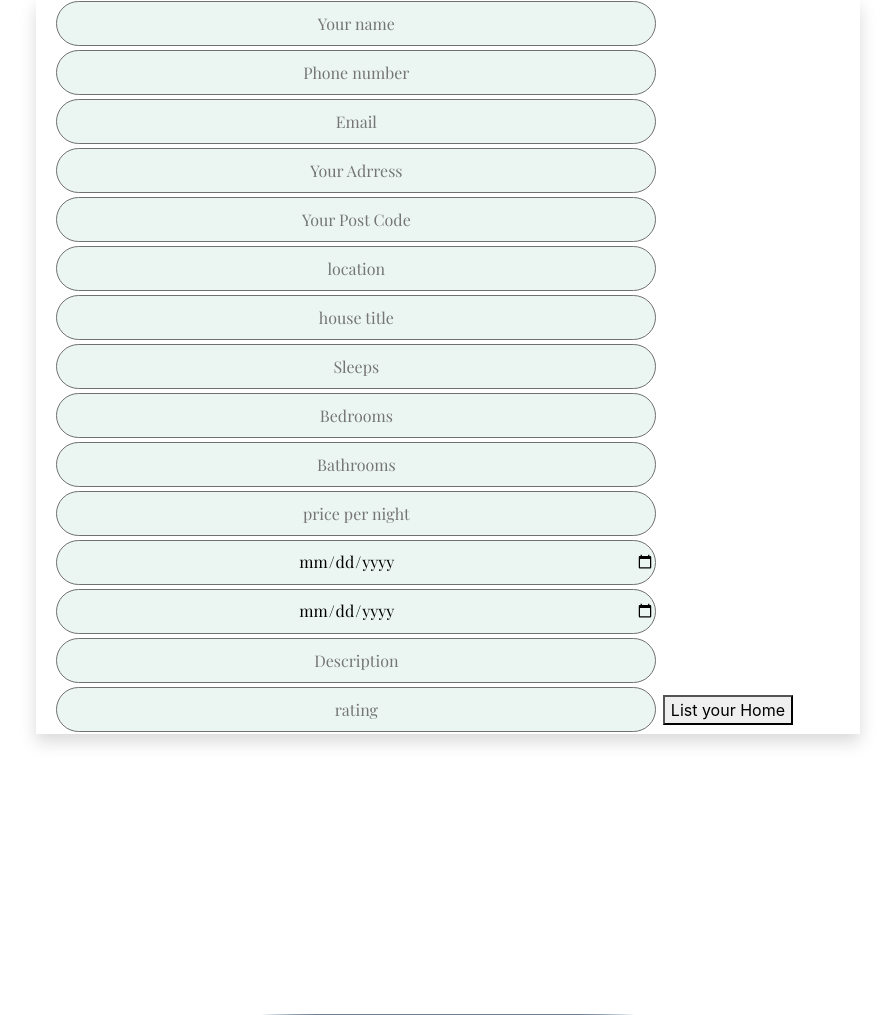
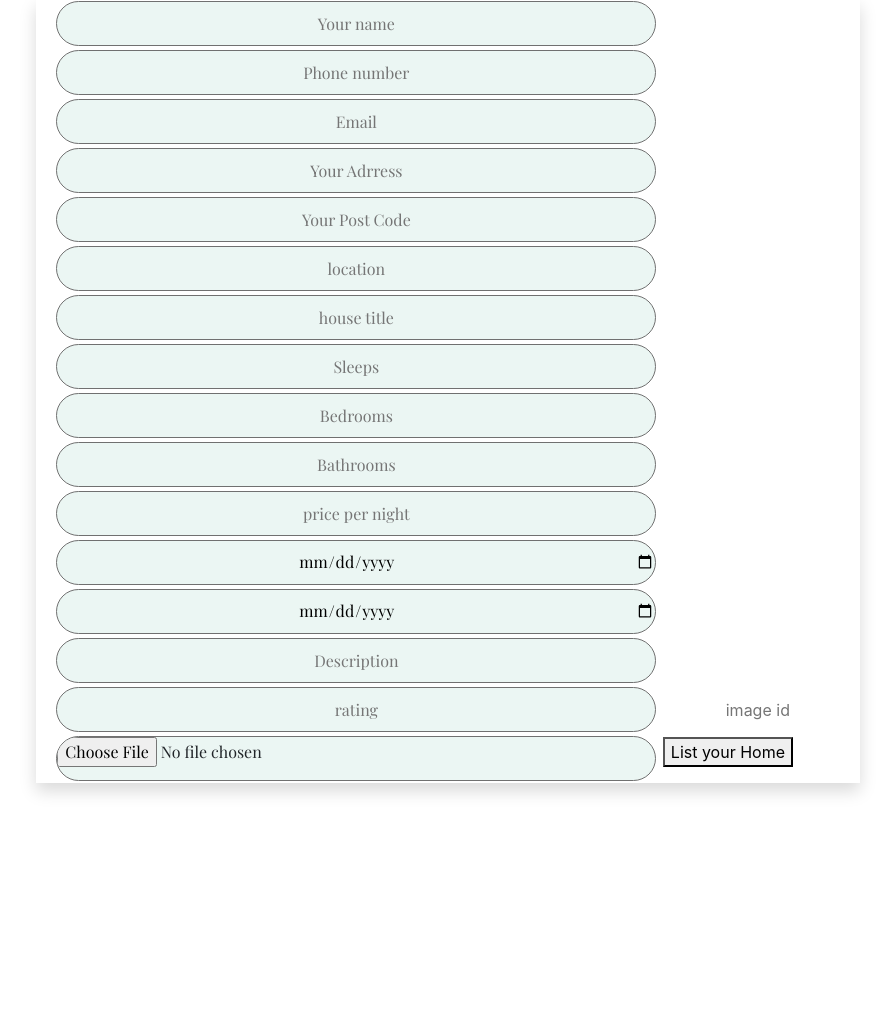
Before and after one commit to e-h-dev/kosher-gataways, a Django app: page /rentals/list_home in a window 1280 px wide. Shown: the part 176-1191 px from the top of the page, without its empty margins (192-1087 px from the left). Run offline with Django 5.2, Linux system fonts and the light colour scheme; a user stored in the database is signed in; some libraries are stand-ins or nearby versions; some web fonts are replaced.

Commit message:
Updated repository

```diff
--- a/kosher_getaways/rentals/forms.py
+++ b/kosher_getaways/rentals/forms.py
@@ -1,5 +1,6 @@
 from django import forms
-from .models import Location, Rentals, Image
+from django.forms import modelformset_factory
+from .models import Rentals, Image
 
 
 class RentalForm(forms.ModelForm):
@@ -10,3 +11,16 @@ class RentalForm(forms.ModelForm):
 
     def __init__(self, *args, **kwargs):
         super().__init__(*args, **kwargs)
+
+
+class ImageForm(forms.ModelForm):
+
+    class Meta:
+        model = Image
+        fields = '__all__'
+
+    def __init__(self, *args, **kwargs):
+        super().__init__(*args, **kwargs)
+
+
+ImageFormSet = modelformset_factory(Image, form=ImageForm, extra=3)
--- a/kosher_getaways/rentals/models.py
+++ b/kosher_getaways/rentals/models.py
@@ -21,9 +21,6 @@ class Rentals(models.Model):
     owner_email = models.EmailField(null=True, blank=True)
     owner_address = models.CharField(max_length=100, null=True, blank=True)
     owner_post_code = models.CharField(max_length=100, null=True, blank=True)
-    # location = models.ForeignKey('Location', null=True, blank=True,
-    #                             on_delete=models.SET_NULL)
-    name = models.CharField(max_length=254, null=True, blank=True)
     title = models.TextField(max_length=100)
     sleeps = models.IntegerField(default=2)
     bedrooms = models.IntegerField(default=1)
@@ -42,8 +39,7 @@ class Rentals(models.Model):
 
 
 class Image(models.Model):
-    name = models.ForeignKey('Rentals', null=True, blank=True,
-                             on_delete=models.CASCADE, related_name='images')
+    name = models.ForeignKey('Rentals', on_delete=models.CASCADE, related_name='images')
     image = models.ImageField(null=True, blank=True)
     image_name = models.CharField(max_length=24, null=True, blank=True)
 
--- a/kosher_getaways/rentals/templates/rentals/list_home.html
+++ b/kosher_getaways/rentals/templates/rentals/list_home.html
@@ -19,6 +19,7 @@
             <div class="form-container shadow" id="form-container">
                 <form action="{% url 'list_home' %}" method="POST" enctype="multipart/form-data">
                     {% csrf_token %}
+                    <!-- {{ form.as_p }} -->
                     <input type="text" id="id_name" name="owner_name" placeholder="Your name" class="list-form-input">
                     <input type="number" id="id_phone" name="owner_number" placeholder="Phone number" class="list-form-input">
                     <input type="email" id="id_email" name="owner_email" placeholder="Email" class="list-form-input">
@@ -40,6 +41,8 @@
                     <input type="date" id="available_till" name="available_till" placeholder="available till" class="list-form-input">
                     <input type="text" id="description" name="description" placeholder="Description" class="list-form-input">
                     <input type="number" id="rating" name="rating" placeholder="rating" class="list-form-input">
+                    <input type="text" id="image_id" name="rental" placeholder="image id">
+                    <input type="file" id="image" name="image" class="list-form-input" placeholder="upload your image">
                     <button type="submit">List your Home</button>
                 </form>
             </div>
--- a/kosher_getaways/rentals/templates/rentals/rentals.html
+++ b/kosher_getaways/rentals/templates/rentals/rentals.html
@@ -43,7 +43,7 @@
 
                 <div class="col-4">
                     <div class="rental-display-box shadow">
-                        <div class="rental-header">{{ r.name }}</div>
+                        <div class="rental-header">{{ r.owner_name }}</div>
                         <a href="{% url 'rental_detail' r.id %}">
 
                                 {% for i in r.images.all %}
--- a/kosher_getaways/rentals/views.py
+++ b/kosher_getaways/rentals/views.py
@@ -1,7 +1,7 @@
-from django.shortcuts import render, get_object_or_404
+from django.shortcuts import render, redirect, get_object_or_404
 from django.contrib.auth.decorators import login_required
 from .models import Rentals, Image
-from .forms import RentalForm
+from .forms import RentalForm, ImageForm
 
 # Create your views here.
 
@@ -35,16 +35,31 @@ def list_home(request):
 
     if request.method == 'POST':
         form = RentalForm(request.POST)
-        if form.is_valid():
-            form.save()
-            print("your rental has been saved")
+        image_form = ImageForm(request.POST, request.FILES)
+
+        if form.is_valid() and image_form.is_valid():
+            rental = form.save()
+
+            image = image_form.save(commit=False)
+
+            image.rental = rental
+            print("Rental ID:", rental.id)
+            print("Image's rental before save:", image.rental_id)
+
+            image.save()
+            print("your rental with it's image has been saved")
         else:
+            print("your rental is invalid")
             print(form.errors)
+            print(image_form.errors)
+            return redirect('rentals')
 
     else:
         form = RentalForm()
+        image_form = ImageForm()
 
     context = {
-        'form': form
+        'form': form,
+        'image_form': image_form,
         }
     return render(request, 'rentals/list_home.html', context)
--- a/kosher_getaways/static/css/base.css
+++ b/kosher_getaways/static/css/base.css
@@ -782,7 +782,7 @@ thead{
   background-color: var(--main-background-color);
 }
 
-/* rental details page */
+/* ------------------------------------------------rental details page */
 
 .main-container{
   position:relative;
@@ -886,7 +886,27 @@ thead{
   background-color: #fff;
 }
 
-/* list your homr page */
+.rental-detail-image-display{
+  position: relative;
+  top:200px;
+  height:250px;
+  width:400px;
+  margin:1px;
+  border-radius: 10px;
+}
+
+.image-name{
+  font-family: var(--main-font);
+  color:#fff;
+  position: relative;
+  top:200px;
+  background-color: #000;
+  width:400px;
+  text-align: center;
+  font-size: 1.2rem;
+}
+
+/* -------------------------------------list your homr page */
 
 .list-form-input{
   border: 1px var(--main-text-color) solid;
```
Also changed, not shown: kosher_getaways/rentals/templates/rentals/rental_detail.html (+6 -3 lines), kosher_getaways/db.sqlite3, kosher_getaways/media/Esty_sticker.jpg (added), kosher_getaways/media/IMG_4036.JPG (added), kosher_getaways/media/My_Banner.png (added).
